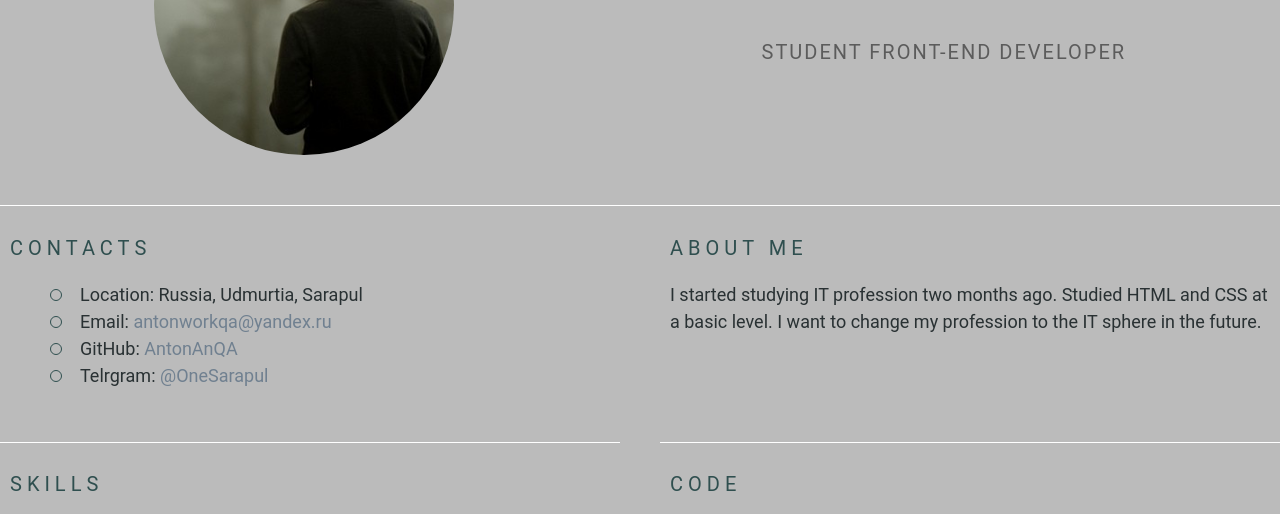
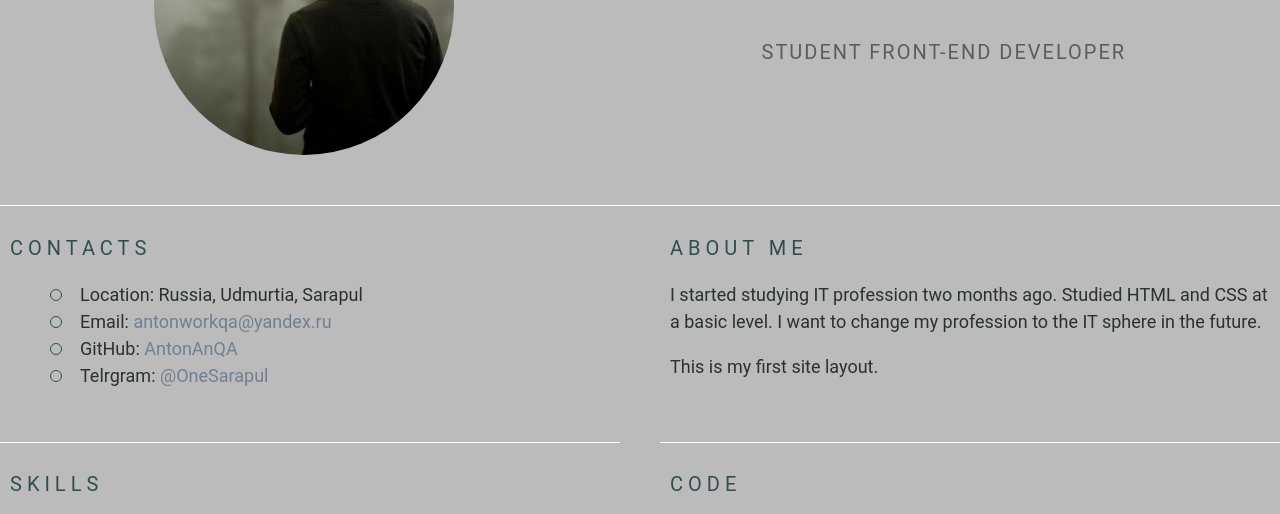
Before and after one commit to AntonAnQA/rsschool-cv, a plain HTML site: page index.html in a window 1280 px wide. Shown: the part 281-795 px from the top of the page. Drawn offline with Linux system fonts and the light colour scheme; a web font is replaced by a local one.

Commit message:
feat: add text in index.html

```diff
--- a/index.html
+++ b/index.html
@@ -49,7 +49,8 @@
             </section>
             <section class="section" id="about-me">
                 <h2 class="section-title">About Me</h2>
-                <p>I started studying IT profession two months ago. Studied HTML and CSS at a basic level. I want to change my profession to the IT sphere in the future.</p>
+                <p>I started studying IT profession two months ago. Studied HTML and CSS at a basic level. I want to change my profession to the IT sphere in the future. </p>
+                <p>This is my first site layout.</p>
             </section>
             <section class="section" id="skills">
                 <h2 class="section-title">Skills</h2>
```
